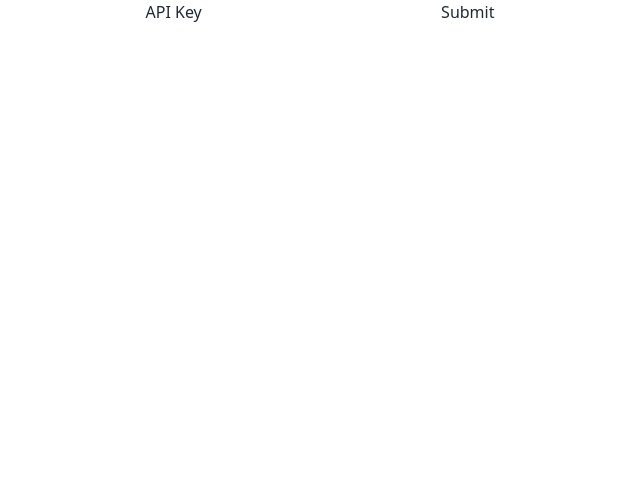
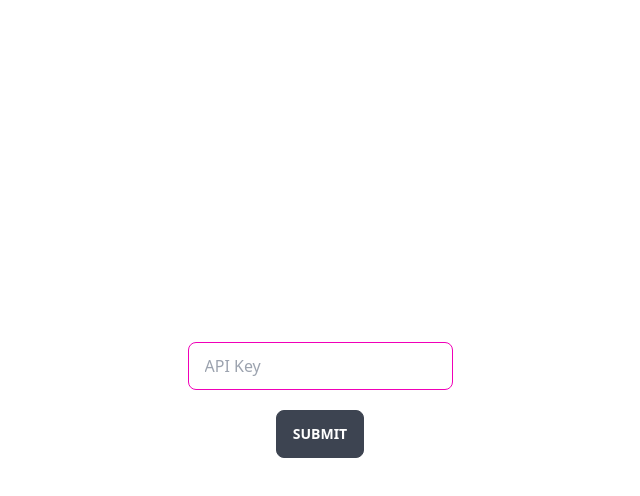
Before and after one commit to Manipal-OSF/database, a SvelteKit app in the folder dashboard/: page /login in a window 1280 px wide. Shown: the top 496 px of the page, without its empty margins (320-960 px from the left). Built offline with nearby package versions, Linux system fonts and the light colour scheme.

Commit message:
Improve login UI

```diff
--- a/dashboard/src/routes/login/+page.server.ts
+++ b/dashboard/src/routes/login/+page.server.ts
@@ -1,4 +1,4 @@
-import type { Actions } from '@sveltejs/kit';
+import { fail, type Actions } from '@sveltejs/kit';
 
 export const actions: Actions = {
 	default: async (event) => {
@@ -10,7 +10,7 @@ export const actions: Actions = {
 			const resp = await event.fetch('http://127.0.0.1:8000/api/v1/dashboard/login', {
 				method: 'POST',
 				body: JSON.stringify({ api_key: key }),
-				headers: { 'Content-Type': 'application/json' }
+				headers: { 'Content-Type': 'application/json' },
 			});
 			json = await resp.json();
 		} catch (err) {
@@ -21,7 +21,7 @@ export const actions: Actions = {
 			event.cookies.set('token', json['access_token'], { maxAge: 60 * 60 });
 			return { success: true };
 		} else {
-			return { success: false };
+			return fail(500, { message: 'Incorrect key!' });
 		}
-	}
+	},
 };
--- a/dashboard/src/routes/login/+page.svelte
+++ b/dashboard/src/routes/login/+page.svelte
@@ -1,11 +1,62 @@
 <script>
 	import { enhance } from '$app/forms';
+	import { goto } from '$app/navigation';
+	import { writable } from 'svelte/store';
+	import { fade, fly } from 'svelte/transition';
+
+	let loading = writable(false);
+	let error = writable(false);
 </script>
 
-<form method="post" use:enhance>
-	<label>
-		API Key
-		<input type="password" name="apikey" />
-	</label>
-	<button>Submit</button>
+<form
+	method="post"
+	class="h-full flex flex-col justify-center items-center gap-5"
+	use:enhance={(_res) => {
+		$loading = true;
+		return async ({ result, update }) => {
+			$loading = false;
+
+			if (result.type !== 'success') {
+				$error = true;
+
+				setTimeout(() => {
+					$error = false;
+				}, 1000);
+			} else {
+				await goto('users');
+			}
+
+			update();
+		};
+	}}>
+	<input
+		class="input input-bordered input-secondary"
+		type="password"
+		name="apikey"
+		id="apikey"
+		placeholder="API Key" />
+	<button class="btn">
+		{#if $loading}
+			Loading
+		{:else}
+			Submit
+		{/if}
+	</button>
 </form>
+{#if $error}
+	<div in:fly={{ y: 100 }} out:fade class="alert alert-error shadow-lg">
+		<div>
+			<svg
+				xmlns="http://www.w3.org/2000/svg"
+				class="stroke-current flex-shrink-0 h-6 w-6"
+				fill="none"
+				viewBox="0 0 24 24"
+				><path
+					stroke-linecap="round"
+					stroke-linejoin="round"
+					stroke-width="2"
+					d="M10 14l2-2m0 0l2-2m-2 2l-2-2m2 2l2 2m7-2a9 9 0 11-18 0 9 9 0 0118 0z" /></svg>
+			<span>Error! Task failed successfully.</span>
+		</div>
+	</div>
+{/if}
--- a/dashboard/src/routes/users/+page.server.ts
+++ b/dashboard/src/routes/users/+page.server.ts
@@ -18,7 +18,7 @@ export interface UserModel {
 export const load: PageServerLoad = async ({ cookies }) => {
 	const resp = await fetch('http://127.0.0.1:8000/api/v1/dashboard/users', {
 		method: 'GET',
-		headers: { Authorization: `Bearer ${cookies.get('token')}` }
+		headers: { Authorization: `Bearer ${cookies.get('token')}` },
 	});
 
 	const data: Array<{
@@ -34,8 +34,6 @@ export const load: PageServerLoad = async ({ cookies }) => {
 		Strikes: number;
 	}> = await resp.json();
 
-	console.log(data);
-
 	return {
 		users: data.map((val) => {
 			return {
@@ -48,9 +46,9 @@ export const load: PageServerLoad = async ({ cookies }) => {
 				department: val['Department'],
 				year: val['Year'],
 				remarks: val['Remarks'],
-				strikes: val['Strikes']
+				strikes: val['Strikes'],
 			} satisfies UserModel;
-		})
+		}),
 	} satisfies { users: UserModel[] };
 };
 
@@ -58,27 +56,23 @@ export const actions: Actions = {
 	default: async (event) => {
 		const data = await event.request.formData();
 
-		const registrationNumber = Number.parseInt(data.get('registrationNumber')!.toString());
-		console.log(registrationNumber);
+		const body: UserModel = {
+			registrationNumber: Number(data.get('registrationNumber')),
+			name: String(data.get('name')),
+			title: String(data.get('title')),
+			phoneNumber: Number(data.get('phoneNumber')),
+			email: String(data.get('email')),
+			designation: String(data.get('designation')),
+			department: String(data.get('department')),
+			year: Number(data.get('year')),
+			remarks: String(data.get('remarks')),
+			strikes: Number(data.get('strikes')),
+		};
 
-		// get body from
-		// const body = {
-		// 	registrationNumber: data.get('registrationNumber'),
-		// 	name: e['Name'],
-		// 	title: e['Title'],
-		// 	phoneNumber: e['PhoneNumber'],
-		// 	email: e['Email'],
-		// 	designation: e['Designation'],
-		// 	department: e['Department'],
-		// 	year: e['Year'],
-		// 	remarks: e['Remarks'],
-		// 	strikes: e['Strikes']
-		// } satisfies UserModel;
-
-		const resp = await event.fetch('http://127.0.0.1:8000/api/v1/dashboard/login', {
+		const resp = await event.fetch('http://127.0.0.1:8000/api/v1/dashboard/users', {
 			method: 'PATCH',
-			body: JSON.stringify({}),
-			headers: { 'Content-Type': 'application/json' }
+			body: JSON.stringify(body),
+			headers: { 'Content-Type': 'application/json' },
 		});
 		const json = await resp.json();
 		console.log(JSON.stringify(json));
@@ -87,5 +81,5 @@ export const actions: Actions = {
 			return { success: true };
 		}
 		return { success: false };
-	}
+	},
 };
--- a/dashboard/src/routes/users/+page.svelte
+++ b/dashboard/src/routes/users/+page.svelte
@@ -10,7 +10,6 @@
 	let index: Writable<UserModel | undefined> = writable(undefined);
 
 	let buffer: UserModel = data.users[0];
-	$: console.log(JSON.stringify(buffer));
 </script>
 
 <div class="overflow-x-auto w-full">
@@ -40,8 +39,9 @@
 							on:click={() => {
 								$index = item;
 								buffer = item;
-							}}><Edit /></a
-						>
+							}}>
+							<Edit />
+						</a>
 					</th>
 					<th>{item.registrationNumber}</th>
 					<td>{item.name}</td>
@@ -63,10 +63,7 @@
 			class="modal-box"
 			use:enhance={({ data }) => {
 				data.set('registrationNumber', buffer.registrationNumber.toString());
-
-				// return async (res) => {};
-			}}
-		>
+			}}>
 			<h3 class="font-bold text-lg">Registration Number - {$index?.registrationNumber}</h3>
 			<div class="pt-4">
 				<label class="label" for="name">
@@ -82,8 +79,7 @@
 					type="text"
 					id="title"
 					class="input input-bordered w-full"
-					bind:value={buffer.title}
-				/>
+					bind:value={buffer.title} />
 			</div>
 			<div class="py-2">
 				<label class="label" for="phoneNumber">
@@ -93,8 +89,7 @@
 					type="text"
 					id="phoneNumber"
 					class="input input-bordered w-full"
-					bind:value={buffer.phoneNumber}
-				/>
+					bind:value={buffer.phoneNumber} />
 			</div>
 			<div class="py-2">
 				<label class="label" for="email">
@@ -104,8 +99,7 @@
 					type="text"
 					id="email"
 					class="input input-bordered w-full"
-					bind:value={buffer.email}
-				/>
+					bind:value={buffer.email} />
 			</div>
 			<div class="py-2">
 				<label class="label" for="designation">
@@ -115,8 +109,7 @@
 					type="text"
 					id="designation"
 					class="input input-bordered w-full"
-					bind:value={buffer.designation}
-				/>
+					bind:value={buffer.designation} />
 			</div>
 			<div class="py-2">
 				<label class="label" for="department">
@@ -126,8 +119,7 @@
 					type="text"
 					id="department"
 					class="input input-bordered w-full"
-					bind:value={buffer.department}
-				/>
+					bind:value={buffer.department} />
 			</div>
 			<div class="py-2">
 				<label class="label" for="year">
@@ -143,8 +135,7 @@
 					type="text"
 					id="remarks"
 					class="input input-bordered w-full"
-					bind:value={buffer.remarks}
-				/>
+					bind:value={buffer.remarks} />
 			</div>
 			<div class="py-2">
 				<label class="label" for="strikes">
@@ -154,8 +145,7 @@
 					type="text"
 					id="strikes"
 					class="input input-bordered w-full"
-					bind:value={buffer.strikes}
-				/>
+					bind:value={buffer.strikes} />
 			</div>
 			<div class="modal-action">
 				<button type="submit" class="btn">Submit</button>
```
Also changed, not shown: 2 other files (tests, documents, lock files or other folders).
